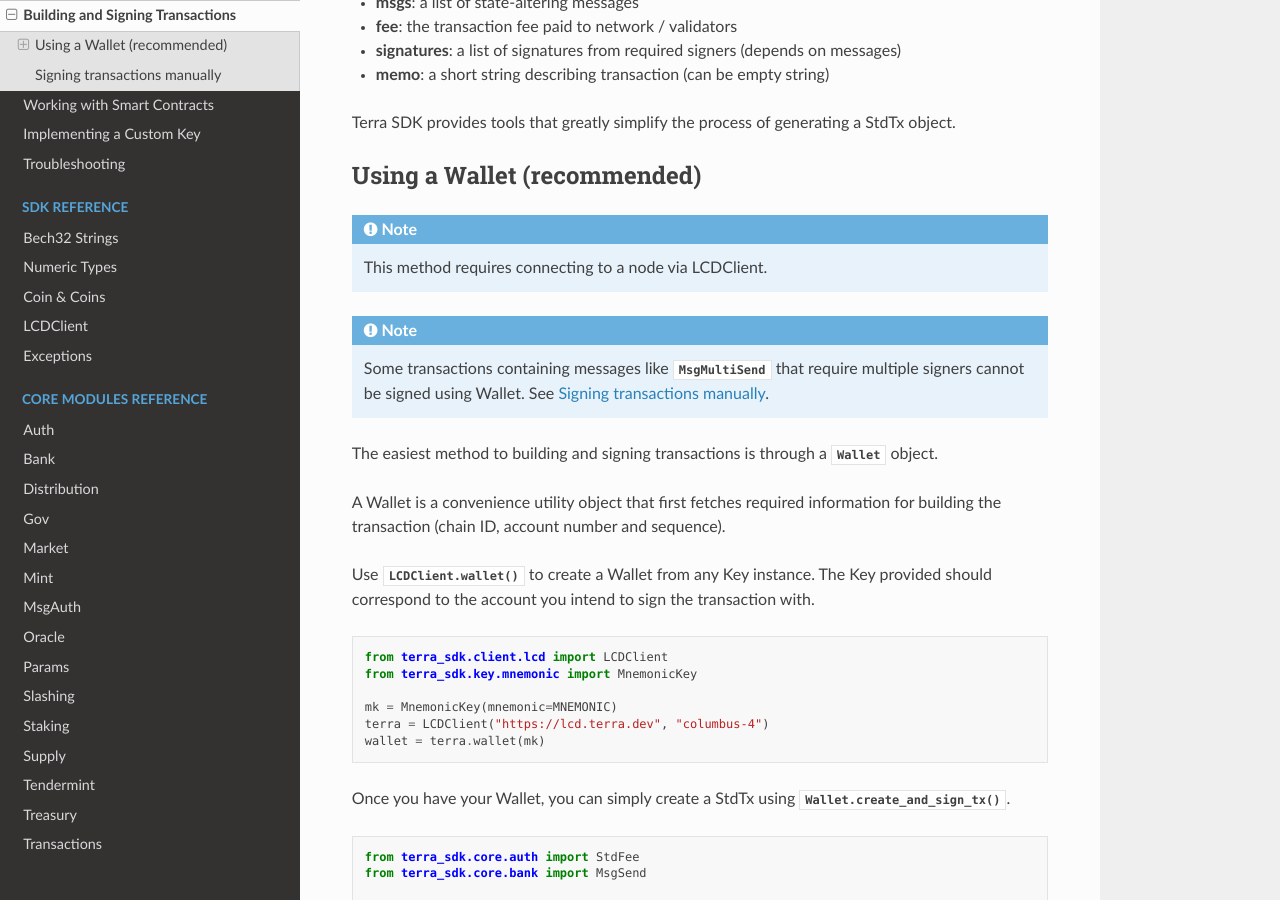
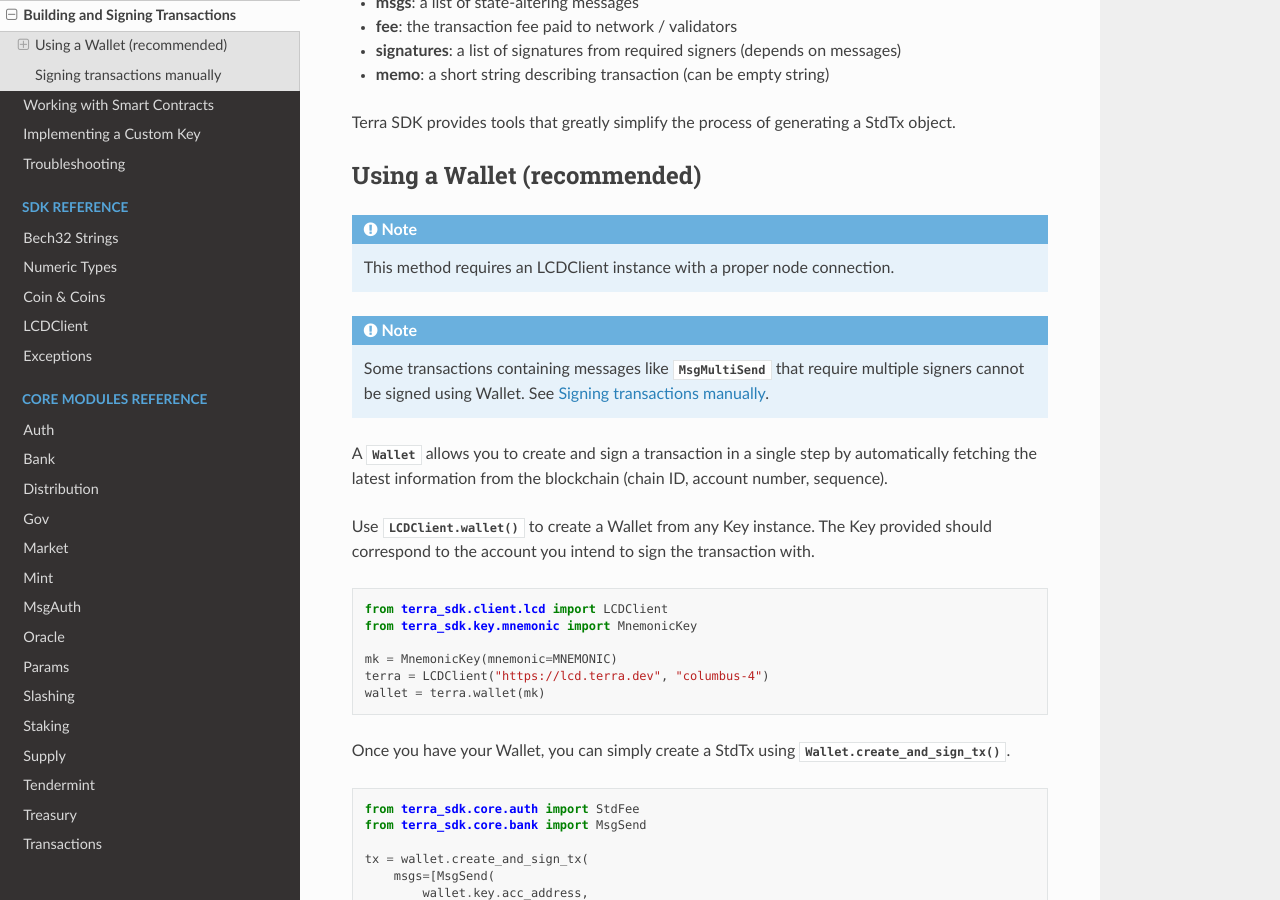
Before and after one commit to terra-money/terra.py, a Sphinx documentation site: the page built from docs/guides/transactions.rst, in a window 1280 px wide and 900 px high, scrolled down 314 px. Built offline with Sphinx 7.4.7 and the Read the Docs theme 2.0.0, drawn with Linux system fonts in a browser that asks for light colours; pages that are not in the unit, such as notebooks, are missing from menus.

Commit message:
update wallet description

```diff
--- a/docs/guides/transactions.rst
+++ b/docs/guides/transactions.rst
@@ -17,16 +17,14 @@
 Using a Wallet (recommended)
 ----------------------------
 
-.. note:: This method requires connecting to a node via LCDClient.
+.. note:: This method requires an LCDClient instance with a proper node connection.
 
 .. note::
     Some transactions containing messages like :class:`MsgMultiSend` that require
     multiple signers cannot be signed using Wallet. See `Signing transactions manually`_.
 
-The easiest method to building and signing transactions is through a :class:`Wallet` object.
-
-A Wallet is a convenience utility object that first fetches required information for building
-the transaction (chain ID, account number and sequence).
+A :class:`Wallet` allows you to create and sign a transaction in a single step by automatically
+fetching the latest information from the blockchain (chain ID, account number, sequence).
 
 Use :meth:`LCDClient.wallet` to create a Wallet from any Key instance. The Key provided should
 correspond to the account you intend to sign the transaction with.
```
